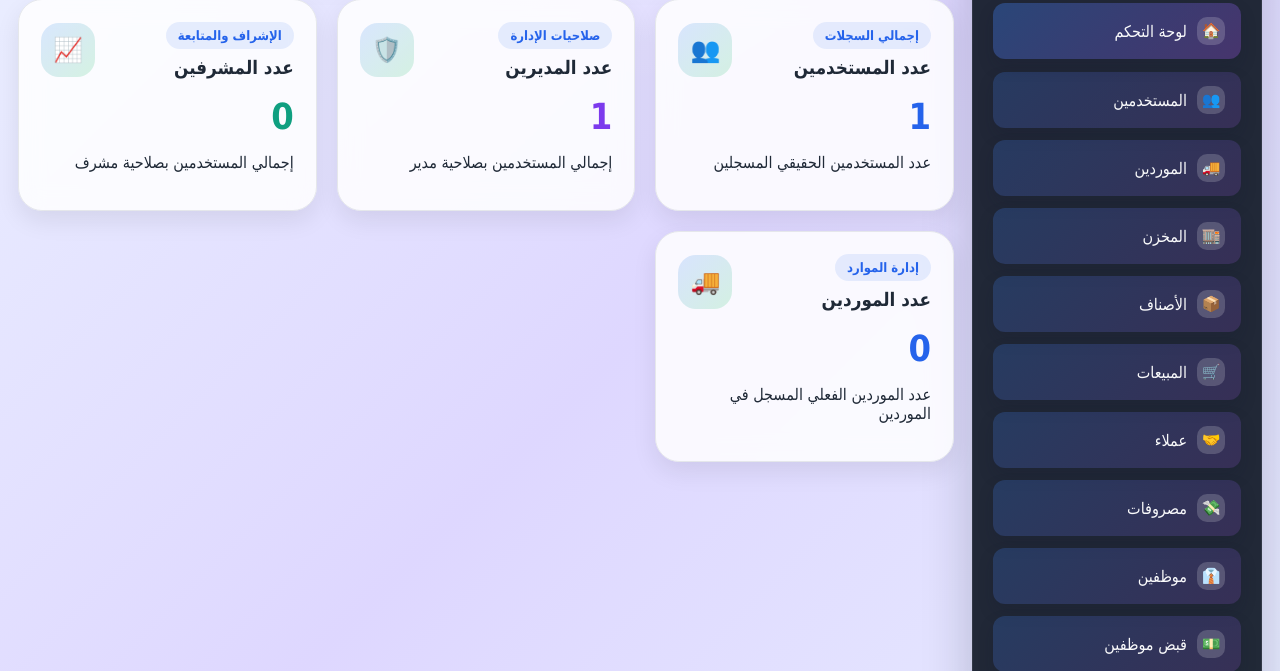
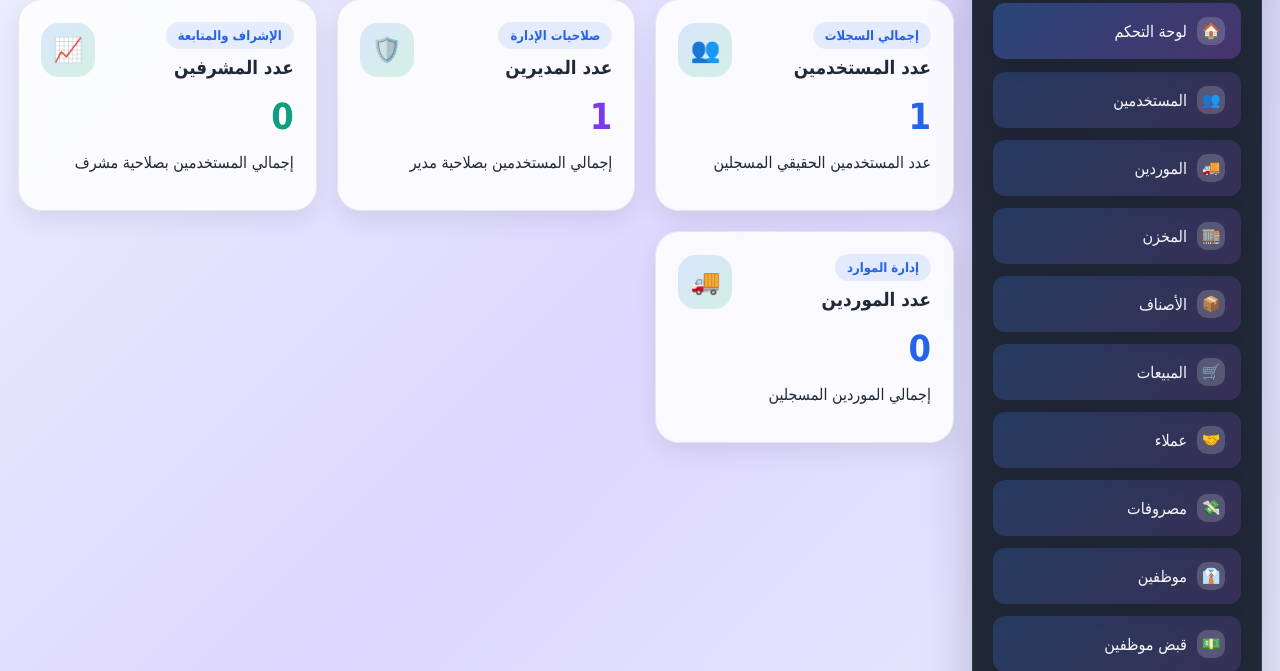
Before and after one commit to Magdy20252026/Mina-Samy, a PHP site: page /dashboard.php in a window 1280 px wide. Shown: the part 247-918 px from the top of the page. Run offline with PHP 8.4, Linux system fonts and the light colour scheme; a user stored in the database is signed in; data comes from the database, SQL or seed files in the repository; data that the repository does not hold is empty.

Commit message:
Refine supplier stat wording
Co-authored-by: Magdy20252026 <218769073+Magdy20252026@users.noreply.github.com>
Agent-Logs-Url: https://github.com/Magdy20252026/Mina-Samy/sessions/b103c407-4b58-4e61-9792-8953a7957715

```diff
--- a/dashboard.php
+++ b/dashboard.php
@@ -132,7 +132,7 @@ try {
                     <span class="stat-icon">🚚</span>
                 </div>
                 <div class="stat-number"><?php echo $totalSuppliers; ?></div>
-                <p>عدد الموردين الفعلي المسجل في الموردين</p>
+                <p>إجمالي الموردين المسجلين</p>
             </div>
         </div>
 
```
